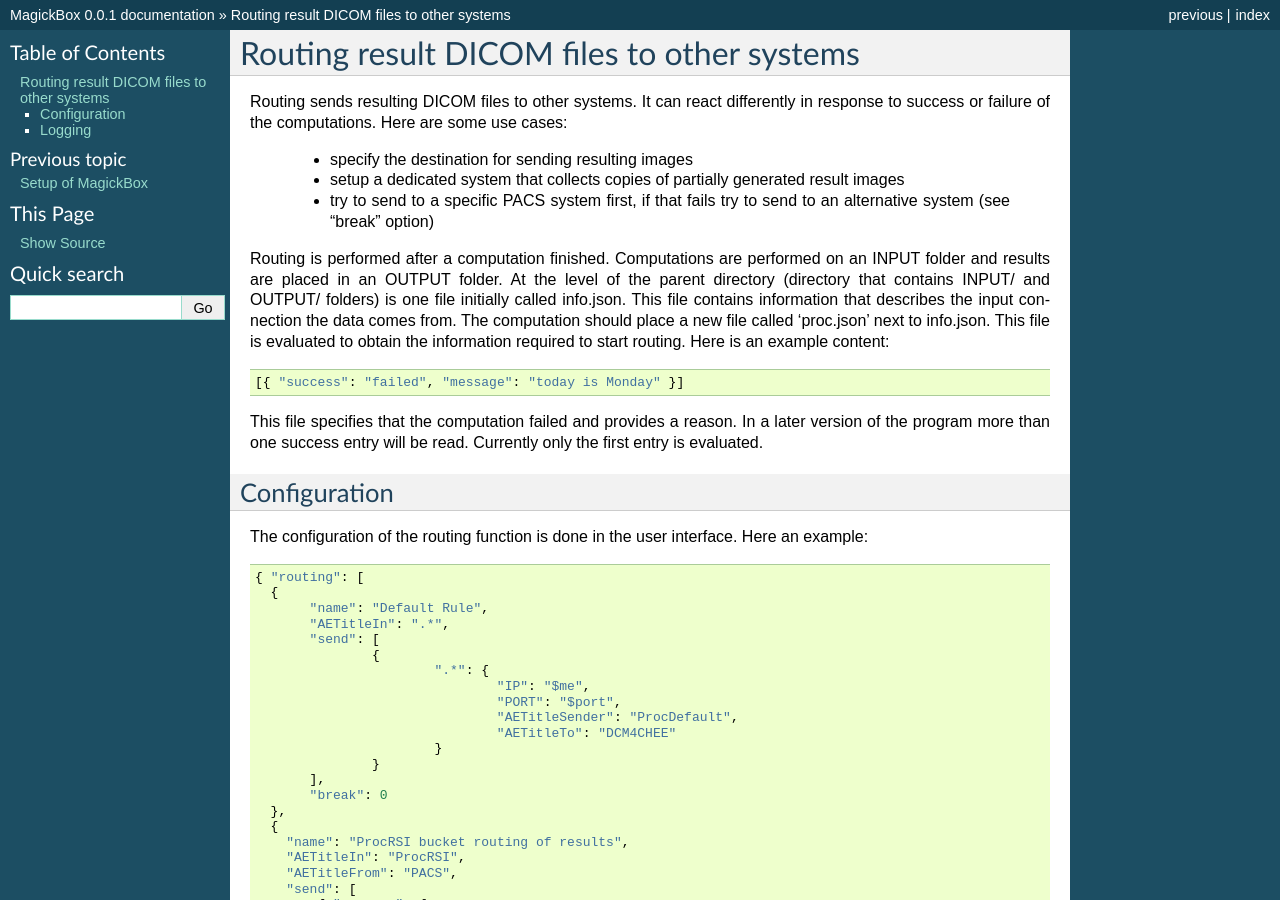
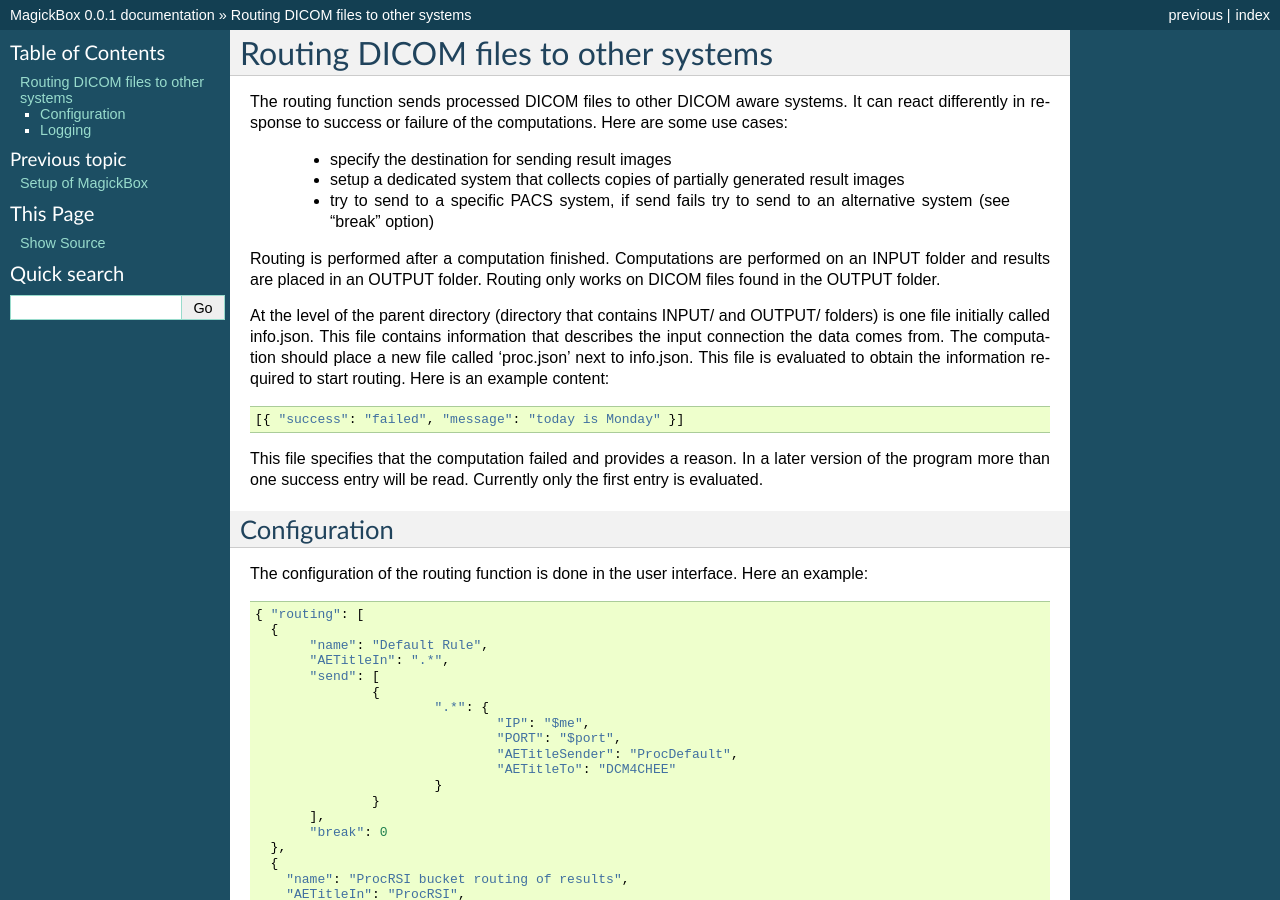
Before and after one commit to HaukeBartsch/MagickBox, a Sphinx documentation site: the page built from code/documentation/docs/source/Routing.rst, in a window 1280 px wide and 900 px high. Built offline with Sphinx 7.4.7, drawn with Linux system fonts in a browser that asks for light colours; some of the changed text lies outside the part shown.

Commit message:
some re-wording

```diff
--- a/code/documentation/docs/source/Routing.rst
+++ b/code/documentation/docs/source/Routing.rst
@@ -1,16 +1,18 @@
 .. _Routing:
 
 *******************************************
-Routing result DICOM files to other systems
+Routing DICOM files to other systems
 *******************************************
 
-Routing sends resulting DICOM files to other systems. It can react differently in response to success or failure of the computations. Here are some use cases:
+The routing function sends processed DICOM files to other DICOM aware systems. It can react differently in response to success or failure of the computations. Here are some use cases:
 
-    * specify the destination for sending resulting images
+    * specify the destination for sending result images
     * setup a dedicated system that collects copies of partially generated result images
-    * try to send to a specific PACS system first, if that fails try to send to an alternative system (see "break" option)
+    * try to send to a specific PACS system, if send fails try to send to an alternative system (see "break" option)
 
-Routing is performed after a computation finished. Computations are performed on an INPUT folder and results are placed in an OUTPUT folder. At the level of the parent directory (directory that contains INPUT/ and OUTPUT/ folders) is one file initially called info.json. This file contains information that describes the input connection the data comes from. The computation should place a new file called 'proc.json' next to info.json. This file is evaluated to obtain the information required to start routing. Here is an example content::
+Routing is performed after a computation finished. Computations are performed on an INPUT folder and results are placed in an OUTPUT folder. Routing only works on DICOM files found in the OUTPUT folder.
+
+At the level of the parent directory (directory that contains INPUT/ and OUTPUT/ folders) is one file initially called info.json. This file contains information that describes the input connection the data comes from. The computation should place a new file called 'proc.json' next to info.json. This file is evaluated to obtain the information required to start routing. Here is an example content::
 
     [{ "success": "failed", "message": "today is Monday" }]
 
```
